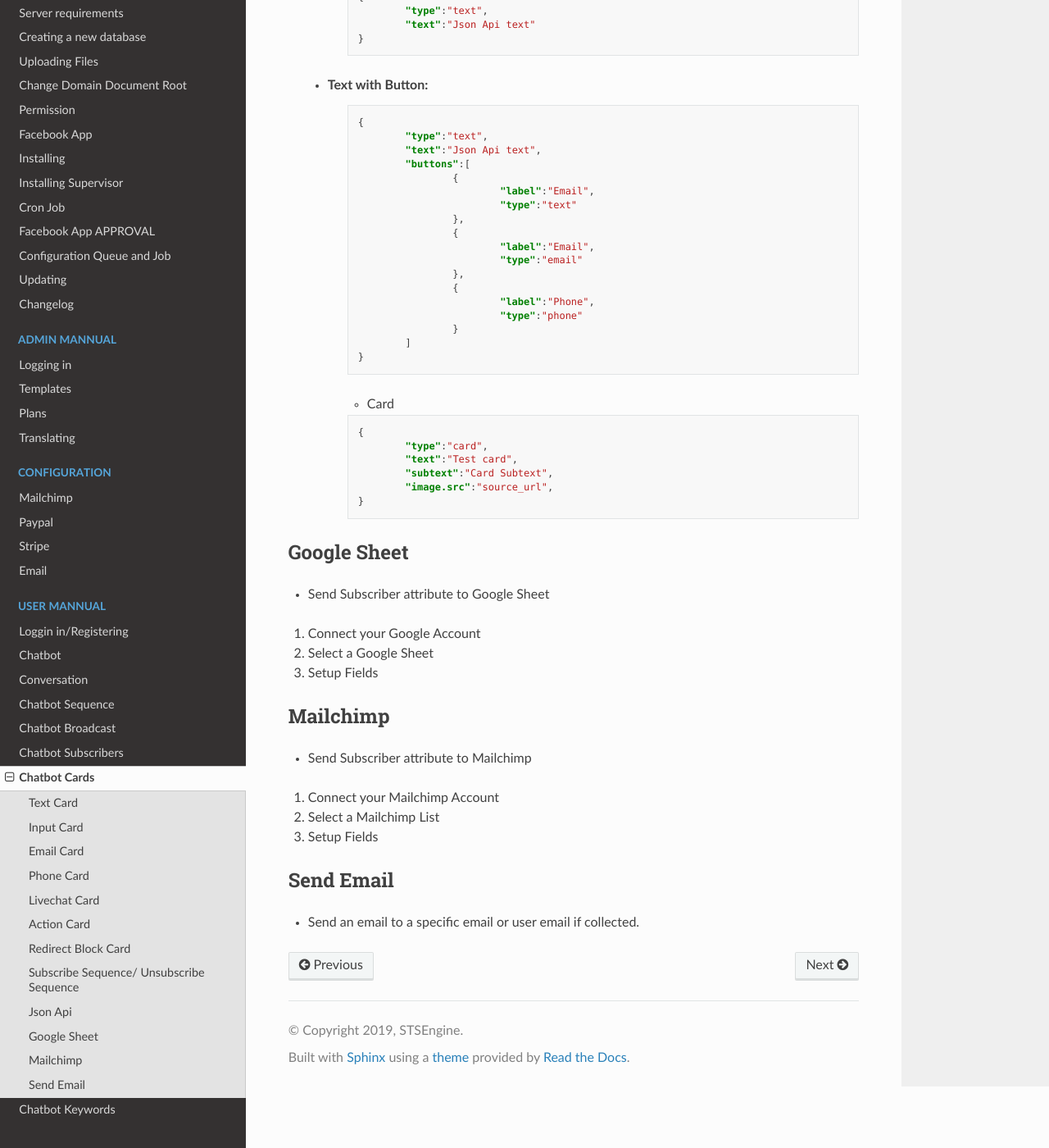
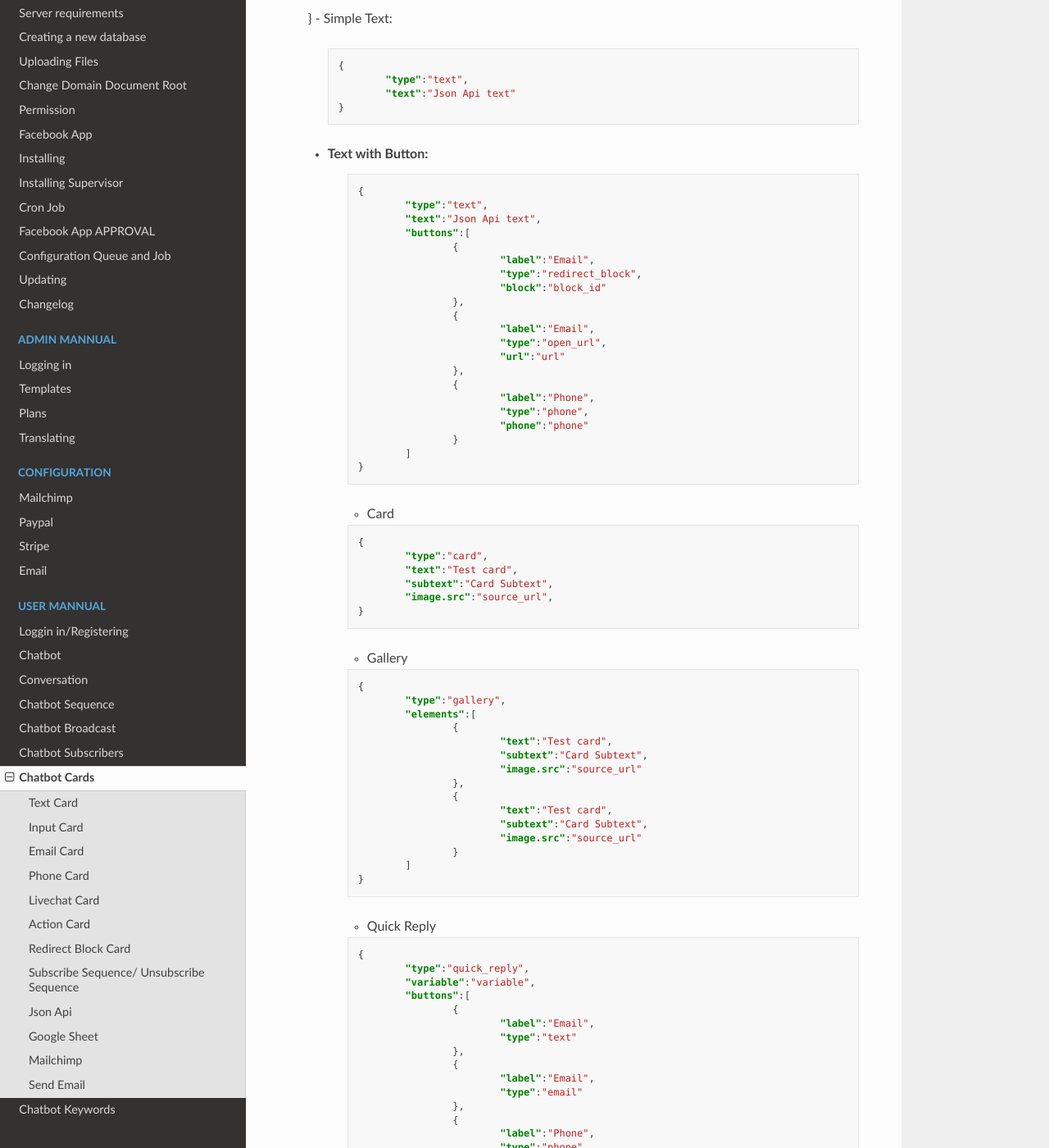
Before and after one commit to vhtnam/chatbot-docs, a Sphinx documentation site: the page built from source/_user/cards.rst, in a window 1280 px wide and 1400 px high, scrolled down 6700 px. Shown: the whole window at 82% size. Built offline with Sphinx 7.4.7 and the Read the Docs theme 2.0.0, drawn with Linux system fonts in a browser that asks for light colours; pages that are not in the unit, such as notebooks, are missing from menus; some of the changed text lies outside the part shown.

Commit message:
no message

```diff
--- a/source/_user/cards.rst
+++ b/source/_user/cards.rst
@@ -143,12 +143,14 @@ Json Api
 
 1. Response Example
 The API Enpoint should send a json response contain a list of Messages Chatbot will send to Customer.
+
 	.. code-block:: JSON
+
 	{
-	"messages":[
+		"messages":[
 			"message here"
 
-	]
+		]
 	}
 	- Simple Text:
 		.. code-block:: JSON
@@ -167,6 +169,58 @@ The API Enpoint should send a json response contain a list of Messages Chatbot w
 				"buttons":[
 					{
 						"label":"Email",
+						"type":"redirect_block",
+						"block":"block_id"
+					},
+					{
+						"label":"Email",
+						"type":"open_url",
+						"url":"url"
+					},
+					{
+						"label":"Phone",
+						"type":"phone",
+						"phone":"phone"
+					}
+				]
+			}
+
+		- Card
+		.. code-block:: JSON
+
+			{
+				"type":"card",
+				"text":"Test card",
+				"subtext":"Card Subtext",
+				"image.src":"source_url",
+			}
+		- Gallery
+		.. code-block:: JSON
+
+			{
+				"type":"gallery",
+				"elements":[
+					{
+						"text":"Test card",
+						"subtext":"Card Subtext",
+						"image.src":"source_url"
+					},
+					{
+						"text":"Test card",
+						"subtext":"Card Subtext",
+						"image.src":"source_url"
+					}
+				]
+			}
+		- Quick Reply
+		.. code-block:: JSON
+
+			{
+				"type":"quick_reply",
+				"variable":"variable",
+				"buttons":[
+					{
+						"label":"Email",
 						"type":"text"
 					},
 					{
@@ -180,15 +234,6 @@ The API Enpoint should send a json response contain a list of Messages Chatbot w
 				]
 			}
 
-		- Card
-		.. code-block:: JSON
-
-			{
-				"type":"card",
-				"text":"Test card",
-				"subtext":"Card Subtext",
-				"image.src":"source_url",
-			}
 
 ==============
 Google Sheet
--- a/source/conf.py
+++ b/source/conf.py
@@ -18,7 +18,7 @@ master_doc = 'index'
 
 # -- Project information -----------------------------------------------------
 
-project = 'AMP Builder'
+project = 'ChatbotPB'
 copyright = '2019, STSEngine'
 author = 'STSEngine'
 
```
